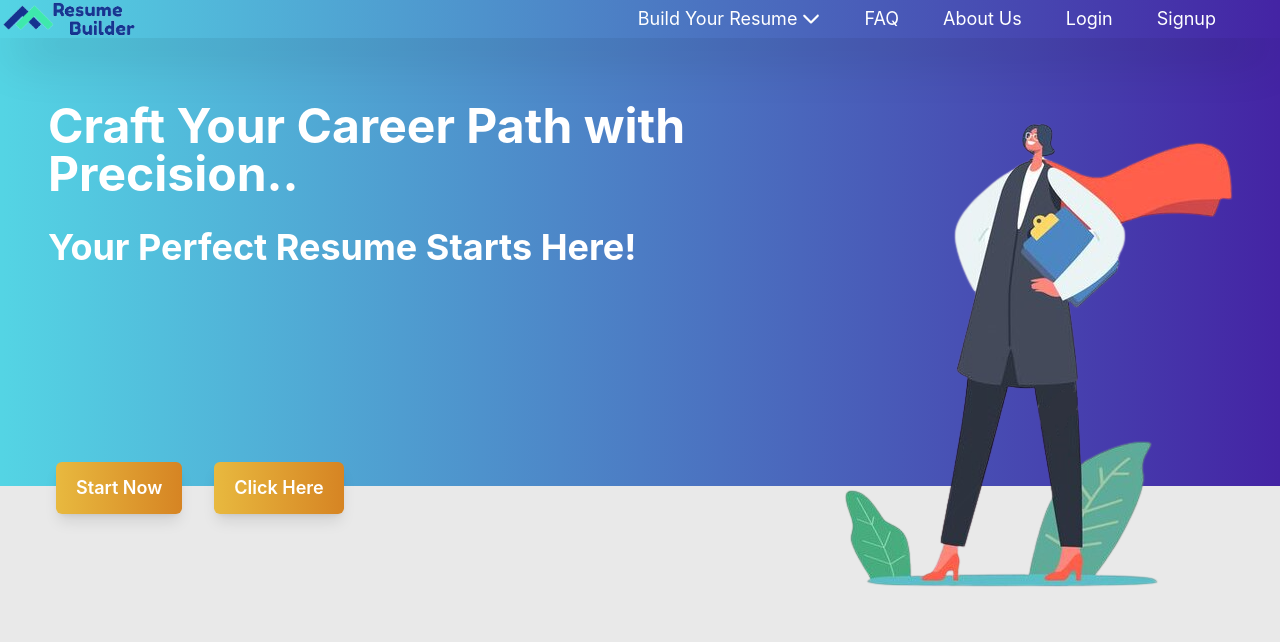
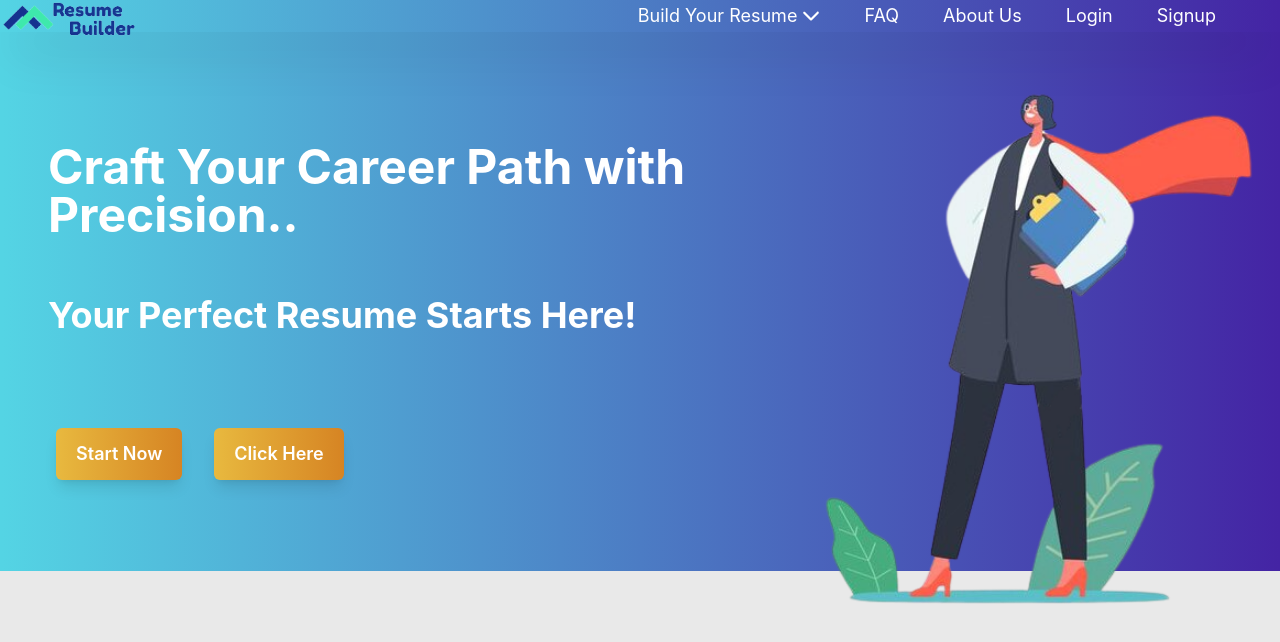
Before and after one commit to deepanshupal09/resumebuilder, a React (Create React App) app: page / in a window 1280 px wide. Shown: the top 642 px of the page. Built offline with nearby package versions, Linux system fonts and the light colour scheme.

Commit message:
perc change

```diff
--- a/src/components/LandingPage.js
+++ b/src/components/LandingPage.js
@@ -2,16 +2,16 @@ import React from 'react'
 
 function LandingPage() {
   return (
-    <div className='relative top-[3vw] flex text-white h-[35vw]' style={{backgroundImage: 'linear-gradient( 90.1deg,  rgba(84,212,228,1) 0.2%, rgba(68,36,164,1) 99.9% )'}}>
+    <div className='flex text-white h-[35%]' style={{backgroundImage: 'linear-gradient( 90.1deg,  rgba(84,212,228,1) 0.2%, rgba(68,36,164,1) 99.9% )'}}>
      <div className=' mx-12 slideleft'>
-      <div className='relative top-[5vw] text-5xl font-bold font-sans'>Craft Your Career Path with Precision..</div>
-      <div className='relative top-[6vw] text-4xl mt-4 font-bold font-sans'>Your Perfect Resume Starts Here!</div>
-      <div className='mx-2 flex mt-12 space-x-8 relative top-[14rem] slideleft'>
-        <button className=' rounded-md  font-semibold shadow-lg px-5 text-lg py-3' style={{backgroundImage: 'linear-gradient(90deg,#e8b93f,#d68423)'}}>Start Now</button>
-        <button className=' rounded-md  font-semibold shadow-lg px-5 text-lg py-3' style={{backgroundImage: 'linear-gradient(90deg,#e8b93f,#d68423)'}}>Click Here</button>
+      <div className='relative top-[25%] text-5xl font-bold font-sans'>Craft Your Career Path with Precision..</div>
+      <div className='relative top-[32%] text-4xl mt-4 font-bold font-sans'>Your Perfect Resume Starts Here!</div>
+      <div className='mx-2 flex mt-12 space-x-8 relative top-[40%] slideleft'>
+        <button className=' rounded-md  font-semibold shadow-lg px-5 text-lg py-3 ' style={{backgroundImage: 'linear-gradient(90deg,#e8b93f,#d68423)'}}>Start Now</button>
+        <button className=' rounded-md  font-semibold shadow-lg px-5 text-lg py-3 ]' style={{backgroundImage: 'linear-gradient(90deg,#e8b93f,#d68423)'}}>Click Here</button>
       </div>
      </div>
-     <div className='flex w-1/2'><img className='m-auto slideright' src="./resume-img.png" alt="" /></div>
+     <div className='flex  w-1/2 '><img className='m-auto slideright h-[110%]' src="./resume-img.png" alt="" /></div>
     </div>
   )
 }
--- a/src/components/Navbar.js
+++ b/src/components/Navbar.js
@@ -5,7 +5,7 @@ import { FontAwesomeIcon } from "@fortawesome/react-fontawesome";
 function Navbar() {
   return (
     <div>
-      <div className="shadow-2xl fixed top-0 z-10 w-[100%] flex justify-between h-[3vw]  text-lg  text-white" style={{backgroundImage: 'linear-gradient( 90.1deg,  rgba(84,212,228,1) 0.2%, rgba(68,36,164,1) 99.9% )'}}>
+      <div className="shadow-2xl fixed top-0 z-10 w-[100%] flex justify-between h-[4%]  text-lg  text-white" style={{backgroundImage: 'linear-gradient( 90.1deg,  rgba(84,212,228,1) 0.2%, rgba(68,36,164,1) 99.9% )'}}>
         <div className="my-auto">
           <img
             className="w-[70%]"
```
